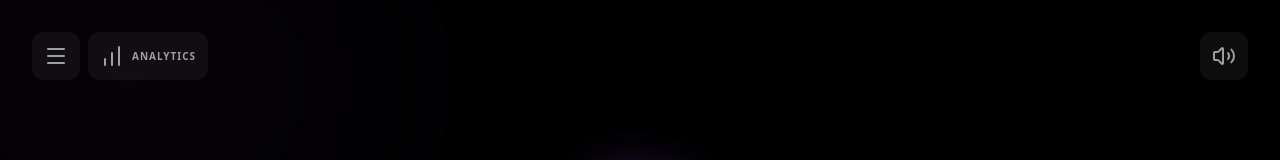
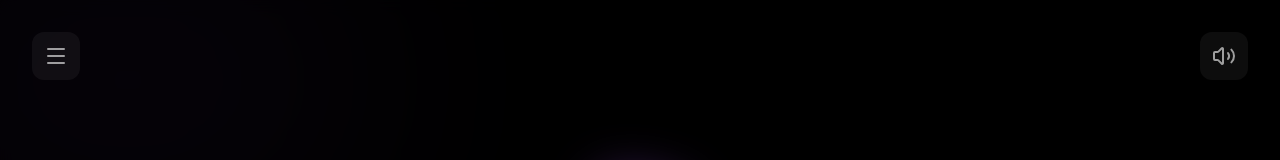
Before and after one commit to sadikufavour2-netizen/ibrahim44, a React (Vite) app: page / in a window 1280 px wide. Shown: the top 160 px of the page. Built offline with nearby package versions, Linux system fonts and the light colour scheme.

Commit message:
refactor: Remove analytics link and script
Removes the analytics script from index.html and the corresponding button and link from the App component. This streamlines the UI by removing unnecessary external service links.

```diff
--- a/index.html
+++ b/index.html
@@ -4,7 +4,6 @@
     <meta charset="UTF-8" />
     <meta name="viewport" content="width=device-width, initial-scale=1.0" />
     <title>Tap Tap Verse</title>
-    <script defer data-domain="ibrahim123.vercel.app" src="https://analytics.vgdh.io/js/script.js"></script>
   </head>
   <body>
     <div id="root"></div>
--- a/src/App.tsx
+++ b/src/App.tsx
@@ -248,24 +248,12 @@ export default function App() {
       <div className="absolute top-8 left-0 right-0 flex justify-between px-8 z-40 pointer-events-none">
         <div className="flex items-center gap-4 pointer-events-auto">
           {gameState !== 'PLAYING' && (
-            <div className="flex items-center gap-2">
             <button
               onClick={() => setIsMenuOpen(true)}
               className="p-3 bg-white/5 hover:bg-white/10 rounded-xl transition-colors text-white/60 hover:text-white"
             >
               <Menu className="w-6 h-6" />
             </button>
-              <a
-                href="https://analytics.vgdh.io/ibrahim123.vercel.app"
-                target="_blank"
-                rel="noopener noreferrer"
-                className="p-3 bg-white/5 hover:bg-white/10 rounded-xl transition-colors text-white/60 hover:text-white flex items-center gap-2"
-                title="Analytics"
-              >
-                <BarChart className="w-6 h-6" />
-                <span className="text-[10px] font-black uppercase tracking-widest hidden sm:inline">Analytics</span>
-              </a>
-            </div>
           )}
           {gameState === 'GAME_OVER' && (
             <button
```
Lines whose indentation alone changed are shown as unchanged.
